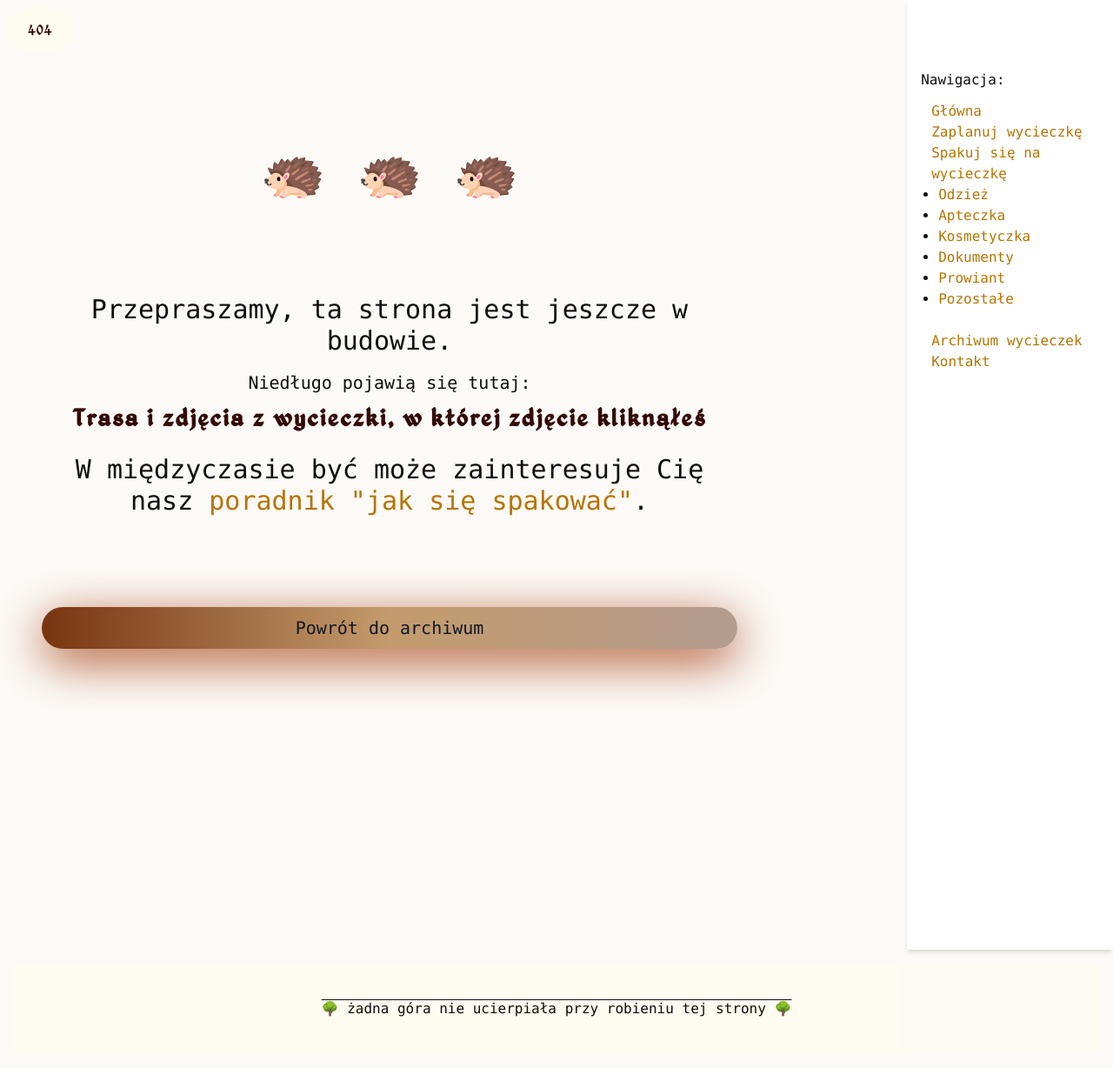
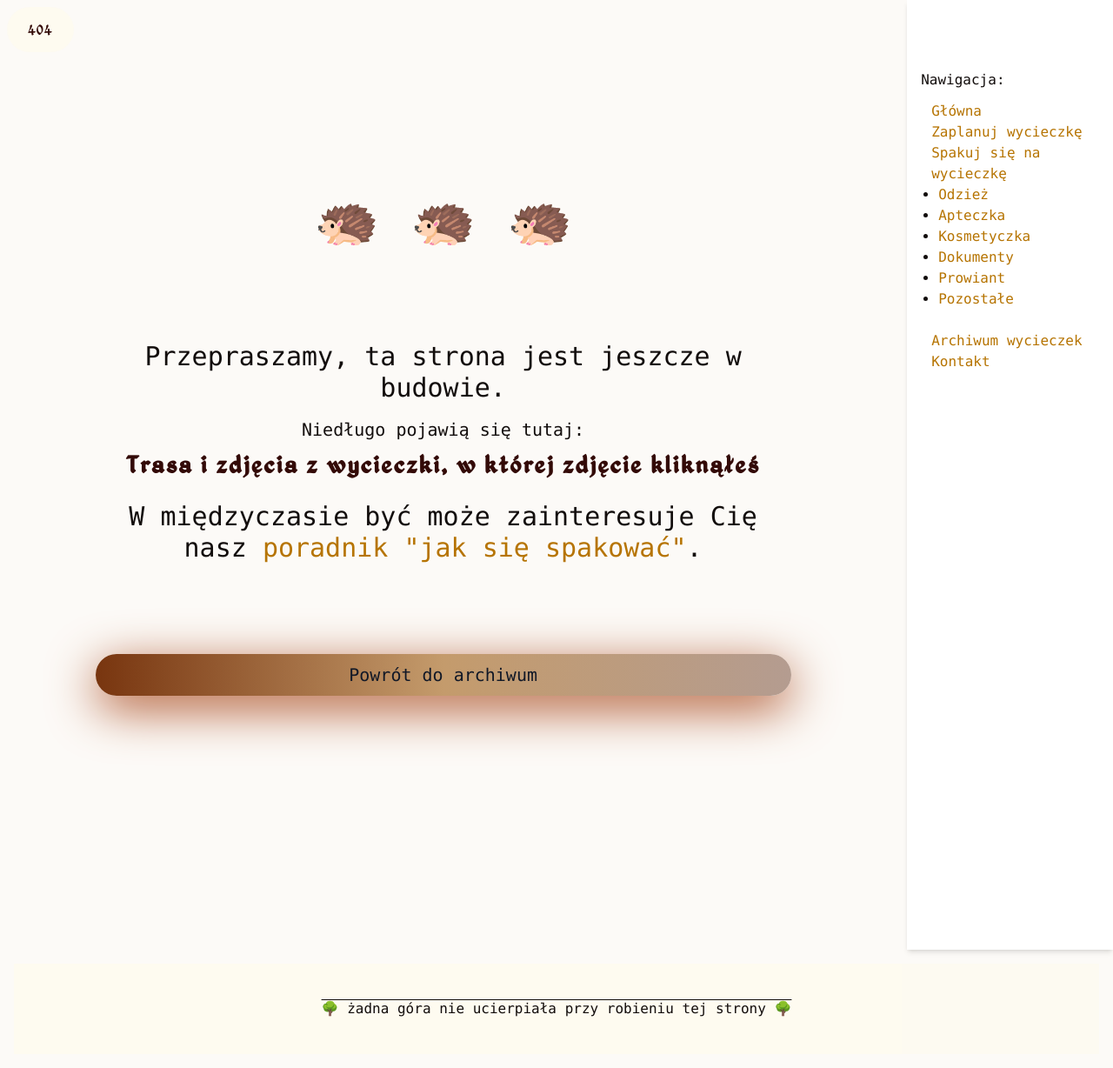
Before and after one commit to kama-pa-go/KGprojects, a Jekyll site: the page built from budowa.md, in a window 1280 px wide. Shown: the whole page at 87% size. Built offline with Jekyll 4.4.1, drawn with Linux system fonts in a browser that asks for light colours.

Commit message:
Your commit message here

```diff
--- a/assets/output.css
+++ b/assets/output.css
@@ -541,9 +541,6 @@
   .min-h-screen {
     min-height: 100vh;
   }
-  .w-1 {
-    width: calc(var(--spacing) * 1);
-  }
   .w-1\/2 {
     width: calc(1/2 * 100%);
   }
@@ -1244,9 +1241,6 @@
   .bg-basicBeage {
     background-color: var(--color-basicBeage);
   }
-  .bg-black {
-    background-color: var(--color-black);
-  }
   .bg-black\/50 {
     background-color: color-mix(in oklab, var(--color-black) 50%, transparent);
   }
@@ -1445,9 +1439,6 @@
   }
   .p-8 {
     padding: calc(var(--spacing) * 8);
-  }
-  .px-4 {
-    padding-inline: calc(var(--spacing) * 4);
   }
   .px-6 {
     padding-inline: calc(var(--spacing) * 6);
--- a/budowa.md
+++ b/budowa.md
@@ -2,8 +2,8 @@
 layout: default1
 title: 404
 ---
-<div class="flex justify-items-center w-full min-h-screen p-2">
-  <div class="w-full max-w-[800px]">
+<div class="flex justify-center items-center w-full min-h-screen p-2">
+  <div class="w-full max-w-[800px] items-center">
     <div class="grid grid-rows-3 items-center gap-1">
       <div class="animate-bounce text-5xl sm:text-6xl text-center">🦔 🦔 🦔</div>
       <div class="text-2xl sm:text-3xl text-center">
```
